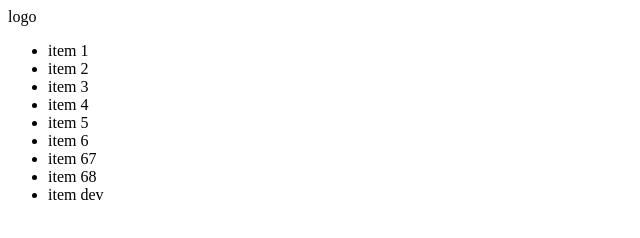
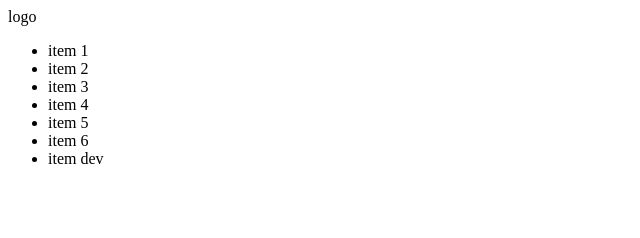
Before and after one commit to luuquangtri95/git_test, a plain HTML site: page index.html in a window 1280 px wide. Shown: the whole page, without its empty margins (0-640 px from the left). Drawn offline with Linux system fonts and the light colour scheme.

Commit message:
Update index.html

```diff
--- a/index.html
+++ b/index.html
@@ -20,8 +20,6 @@
               <li>item 4</li>
               <li>item 5</li>
               <li>item 6</li>
-              <li>item 67</li>
-              <li>item 68</li>
               <li>item dev</li>
             </ul>
           </div>
```
